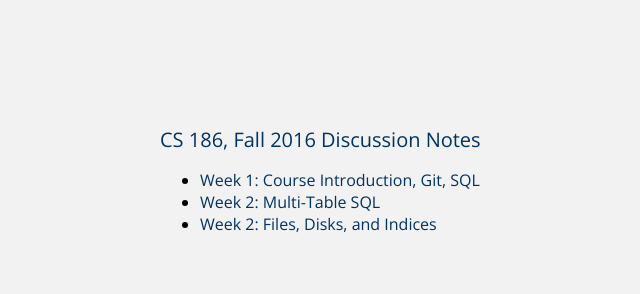
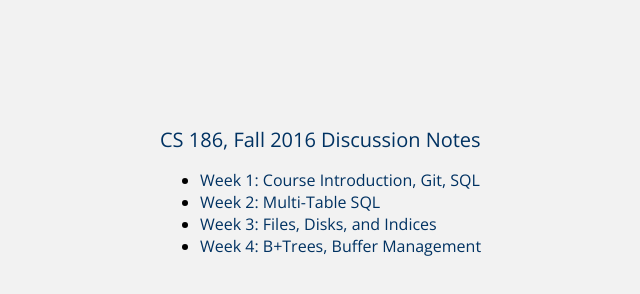
Before and after one commit to viksree/viksree.github.io, a plain HTML site: page cs186/index.html in a window 1280 px wide. Shown: the whole page, without its empty margins (164-804 px from the left). Drawn offline with nearby package versions, Linux system fonts and the light colour scheme.

Commit message:
Add week 4 slides

```diff
--- a/cs186/index.html
+++ b/cs186/index.html
@@ -17,7 +17,8 @@
         <ul>
           <li> <a href = "slides/week1.pptx">Week 1: Course Introduction, Git, SQL</a> </li>
           <li> <a href = "slides/week2.pptx">Week 2: Multi-Table SQL</a> </li>
-          <li> <a href = "slides/week3.pptx">Week 2: Files, Disks, and Indices</a> </li>
+          <li> <a href = "slides/week3.pptx">Week 3: Files, Disks, and Indices</a> </li>
+          <li> <a href = "slides/week4.pptx">Week 4: B+Trees, Buffer Management</a> </li>
         </ul>
       </div>
     </body>
```
Also changed, not shown: 1 other file.
